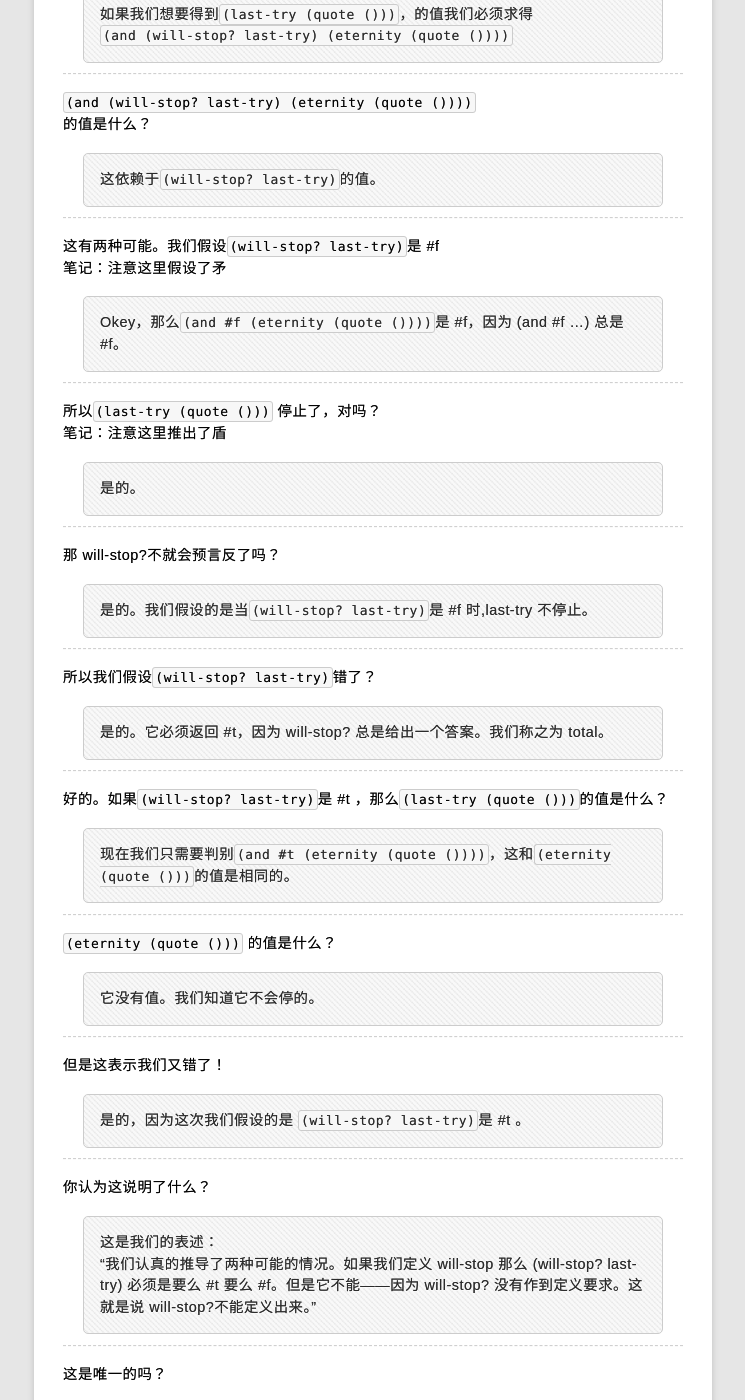
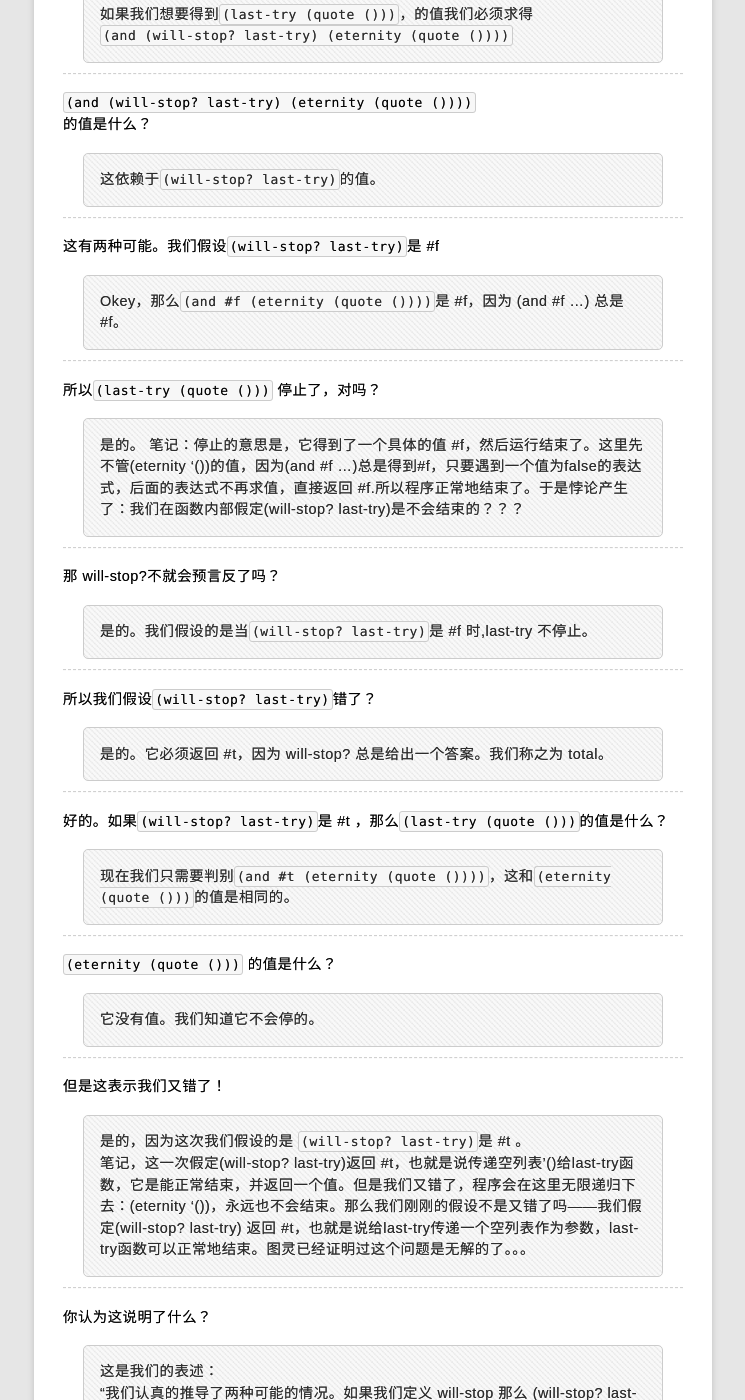
Before and after one commit to rhuichao/uternet.github.io, a Jekyll site: the page built from TLS/09.md, in a window 1280 px wide and 1400 px high, scrolled down 11412 px. Shown: the whole window, without its empty margins (267-1012 px from the left). Built offline with Jekyll 4.4.1, drawn with Linux system fonts in a browser that asks for light colours; some web fonts are replaced; Markdown is read by kramdown in place of the engine named in the settings.

Commit message:
new document posted

```diff
--- a/TLS/09.md
+++ b/TLS/09.md
@@ -604,16 +604,15 @@ Okey，下面的这个对于 will-stop 是一个有意思的参数。
 -------------
 
 这有两种可能。我们假设`(will-stop? last-try)`是 #f
-笔记：注意这里假设了矛
 
 >Okey，那么`(and #f (eternity (quote ())))`是 #f，因为 (and #f ...) 总是 #f。
 
 -------------
 
 所以`(last-try (quote ()))` 停止了，对吗？
-笔记：注意这里推出了盾
 
 >是的。
+>笔记：停止的意思是，它得到了一个具体的值 #f，然后运行结束了。这里先不管(eternity '())的值，因为(and #f ...)总是得到#f，只要遇到一个值为false的表达式，后面的表达式不再求值，直接返回 #f.所以程序正常地结束了。于是悖论产生了：我们在函数内部假定(will-stop? last-try)是不会结束的？？？
 
 -------------
 
@@ -644,6 +643,7 @@ Okey，下面的这个对于 will-stop 是一个有意思的参数。
 但是这表示我们又错了！
 
 >是的，因为这次我们假设的是 `(will-stop? last-try)`是 #t 。
+>笔记，这一次假定(will-stop? last-try)返回 #t，也就是说传递空列表'()给last-try函数，它是能正常结束，并返回一个值。但是我们又错了，程序会在这里无限递归下去：(eternity '())，永远也不会结束。那么我们刚刚的假设不是又错了吗——我们假定(will-stop? last-try) 返回 #t，也就是说给last-try传递一个空列表作为参数，last-try函数可以正常地结束。图灵已经证明过这个问题是无解的了。。。
 
 -------------
 
```
